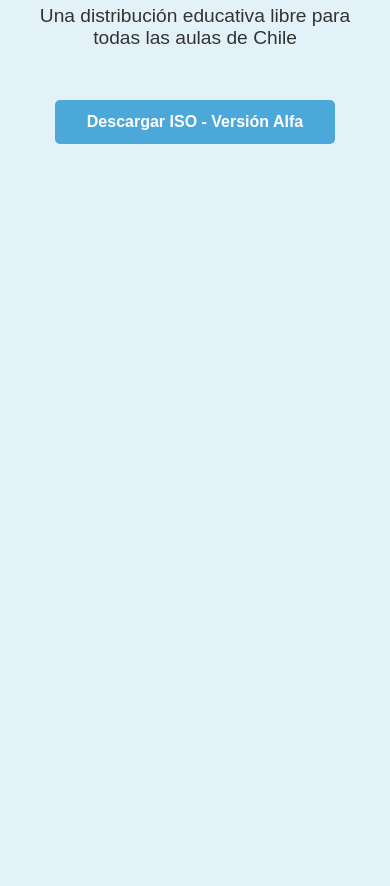
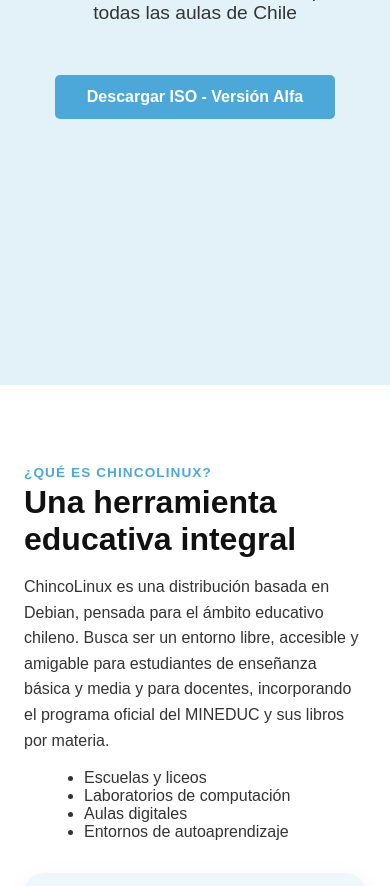
Before and after one commit to Daniel-um8/ChincoLinux-Web, a Django app: page / in a window 390 px wide. Shown: the part 523-1409 px from the top of the page. Before the commit the page ends 667 px from the top, so only its background shows below. Run offline with Django 5.2, Linux system fonts and the light colour scheme.

Commit message:
Third Commit

```diff
--- /dev/null
+++ b/sitio/static/sitio/css/estilo.css
@@ -0,0 +1,154 @@
+      body {
+          margin: 0;
+          font-family: Arial, sans-serif;
+          background-color: #f4f4f4;
+          overflow-x: hidden;
+      }
+
+      .hero {
+          height: 100vh;
+          background-color: #e3f2f9;
+          display: flex;
+          flex-direction: column;
+          justify-content: center;
+          align-items: center;
+          text-align: center;
+          padding: 2rem;
+      }
+
+      .hero img {
+          max-width: 200px;
+          margin-bottom: 1rem;
+          opacity: 0;
+          transform: translateY(20px);
+          animation: fadeInUp 1s ease-out forwards;
+      }
+
+      .hero h1 {
+          font-size: 3rem;
+          margin: 0;
+          color: #111;
+          opacity: 0;
+          transform: translateY(20px);
+          animation: fadeInUp 1s ease-out forwards;
+          animation-delay: 0.3s;
+      }
+
+      .hero p {
+          font-size: 1.2rem;
+          color: #333;
+          margin-top: 1rem;
+          max-width: 600px;
+          opacity: 0;
+          transform: translateY(20px);
+          animation: fadeInUp 1s ease-out forwards;
+          animation-delay: 0.6s;
+      }
+
+      .hero a.boton {
+          margin-top: 2rem;
+          padding: 0.8rem 2rem;
+          background-color: #4da8da;
+          color: white;
+          text-decoration: none;
+          border-radius: 5px;
+          font-weight: bold;
+          opacity: 0;
+          transform: translateY(20px);
+          animation: fadeInUp 1s ease-out forwards;
+          animation-delay: 0.9s;
+      }
+
+      @keyframes fadeInUp {
+          to {
+              opacity: 1;
+              transform: translateY(0);
+          }
+      }
+
+      :root {
+          --celeste: #4da8da;
+          --gris: #f4f4f4;
+          --gris2: #999;
+          --negro: #111;
+      }
+
+      .section {
+          padding: 5rem 1.5rem;
+          background: #fff;
+      }
+
+      .container {
+          max-width: 1100px;
+          margin: 0 auto;
+      }
+
+      .grid-2 {
+          display: grid;
+          gap: 2rem;
+          align-items: center;
+          grid-template-columns: 1.1fr 0.9fr;
+      }
+
+      @media (max-width: 900px) {
+          .grid-2 {
+              grid-template-columns: 1fr;
+          }
+      }
+
+      /* Animaciones con IntersectionObserver */
+      .reveal {
+          opacity: 0;
+          transform: translateY(12px);
+          transition: opacity 0.7s ease, transform 0.7s ease;
+      }
+
+      .from-left {
+          transform: translateX(-32px);
+      }
+
+      .from-right {
+          transform: translateX(32px);
+      }
+
+      .in-view {
+          opacity: 1;
+          transform: translateX(0) translateY(0);
+      }
+
+      .kicker {
+          color: var(--celeste);
+          font-weight: 700;
+          letter-spacing: 0.08em;
+          text-transform: uppercase;
+          font-size: 0.85rem;
+      }
+
+      .title {
+          font-size: 2rem;
+          margin: 0.25rem 0 1rem;
+          color: var(--negro);
+      }
+
+      .lead {
+          color: #333;
+          line-height: 1.6;
+      }
+
+      .list {
+          margin: 1rem 0 0 1.25rem;
+          color: #333;
+      }
+
+      .img-frame {
+          background: linear-gradient(180deg, #eef7fc, #e3f2f9);
+          border-radius: 20px;
+          padding: 1rem;
+          box-shadow: 0 10px 30px rgba(0, 0, 0, 0.06);
+      }
+
+      .img-frame img {
+          width: 100%;
+          display: block;
+          border-radius: 14px;
+      }
--- /dev/null
+++ b/sitio/static/sitio/js/script.js
@@ -0,0 +1,13 @@
+const observer = new IntersectionObserver(
+    (entries) => {
+        entries.forEach((e) => {
+            if (e.isIntersecting) {
+                e.target.classList.add('in-view')
+                observer.unobserve(e.target)
+            }
+        })
+    },
+    { threshold: 0.15 }
+)
+
+document.querySelectorAll('.reveal').forEach((el) => observer.observe(el))
--- a/sitio/templates/sitio/inicio.html
+++ b/sitio/templates/sitio/inicio.html
@@ -1,87 +1,41 @@
 {% load static %}
-
 <!DOCTYPE html>
 <html lang="es">
   <head>
-  <meta charset="UTF-8">
-  <meta name="viewport" content="width=device-width, initial-scale=1.0">
+    <meta charset="UTF-8" />
+    <meta name="viewport" content="width=device-width, initial-scale=1.0" />
+    <link rel="stylesheet" href="{% static 'sitio/css/estilo.css' %}" />
     <title>ChincoLinux</title>
-  <style>
-    body {
-      margin: 0;
-      font-family: Arial, sans-serif;
-      background-color: #f4f4f4;
-      overflow-x: hidden;
-    }
-
-    .hero {
-      height: 100vh;
-      background-color: #e3f2f9;
-      display: flex;
-      flex-direction: column;
-      justify-content: center;
-      align-items: center;
-      text-align: center;
-      padding: 2rem;
-    }
-
-    .hero img {
-      max-width: 200px;
-      margin-bottom: 1rem;
-      opacity: 0;
-      transform: translateY(20px);
-      animation: fadeInUp 1s ease-out forwards;
-    }
-
-    .hero h1 {
-      font-size: 3rem;
-      margin: 0;
-      color: #111;
-      opacity: 0;
-      transform: translateY(20px);
-      animation: fadeInUp 1s ease-out forwards;
-      animation-delay: 0.3s;
-    }
-
-    .hero p {
-      font-size: 1.2rem;
-      color: #333;
-      margin-top: 1rem;
-      max-width: 600px;
-      opacity: 0;
-      transform: translateY(20px);
-      animation: fadeInUp 1s ease-out forwards;
-      animation-delay: 0.6s;
-    }
-
-    .hero a.boton {
-      margin-top: 2rem;
-      padding: 0.8rem 2rem;
-      background-color: #4da8da;
-      color: white;
-      text-decoration: none;
-      border-radius: 5px;
-      font-weight: bold;
-      opacity: 0;
-      transform: translateY(20px);
-      animation: fadeInUp 1s ease-out forwards;
-      animation-delay: 0.9s;
-    }
-
-    @keyframes fadeInUp {
-      to {
-        opacity: 1;
-        transform: translateY(0);
-      }
-    }
-  </style>
   </head>
   <body>
     <section class="hero">
-    <img src="{% static 'chincolinux.png' %}" alt="ChincoLinux Logo">
+      <img src="{% static 'chincolinux.png' %}" alt="ChincoLinux Logo" />
       <h1>ChincoLinux</h1>
       <p>Una distribución educativa libre para todas las aulas de Chile</p>
       <a class="boton" href="https://github.com/Daniel-um8/ChincoLinux/releases/tag/v1.0-alpha" target="_blank">Descargar ISO - Versión Alfa</a>
     </section>
+
+    <section class="section" id="que-es">
+      <div class="container grid-2">
+        <div class="reveal from-left">
+          <div class="kicker">¿Qué es ChincoLinux?</div>
+          <h2 class="title">Una herramienta educativa integral</h2>
+          <p class="lead">ChincoLinux es una distribución basada en Debian, pensada para el ámbito educativo chileno. Busca ser un entorno libre, accesible y amigable para estudiantes de enseñanza básica y media y para docentes, incorporando el programa oficial del MINEDUC y sus libros por materia.</p>
+          <ul class="list">
+            <li>Escuelas y liceos</li>
+            <li>Laboratorios de computación</li>
+            <li>Aulas digitales</li>
+            <li>Entornos de autoaprendizaje</li>
+          </ul>
+        </div>
+
+        <div class="reveal from-right">
+          <div class="img-frame">
+            <img src="{% static 'screenshot-chinco.png' %}" alt="Vista de ChincoLinux" />
+          </div>
+        </div>
+      </div>
+    </section>
+    <script src="{% static 'sitio/js/script.js' %}"></script>
   </body>
 </html>
```
Also changed, not shown: sitio/static/sitio/img/chincolinux.png (renamed from sitio/static/chincolinux.png), sitio/static/sitio/img/screenshot-chinco.png (added). Lines whose indentation alone changed are shown as unchanged.
